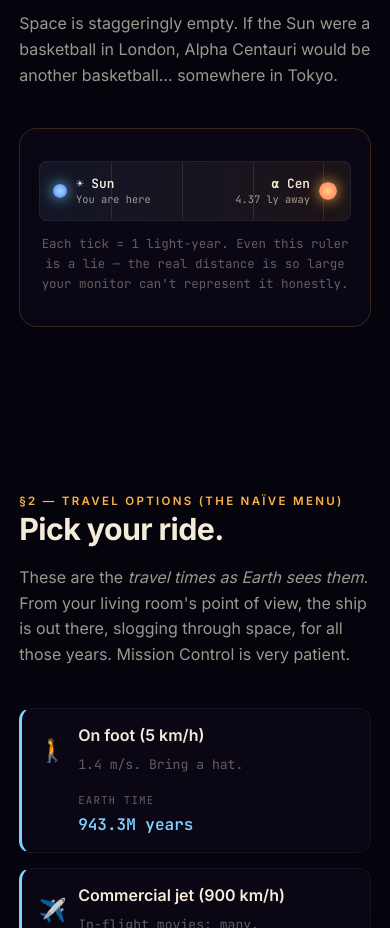
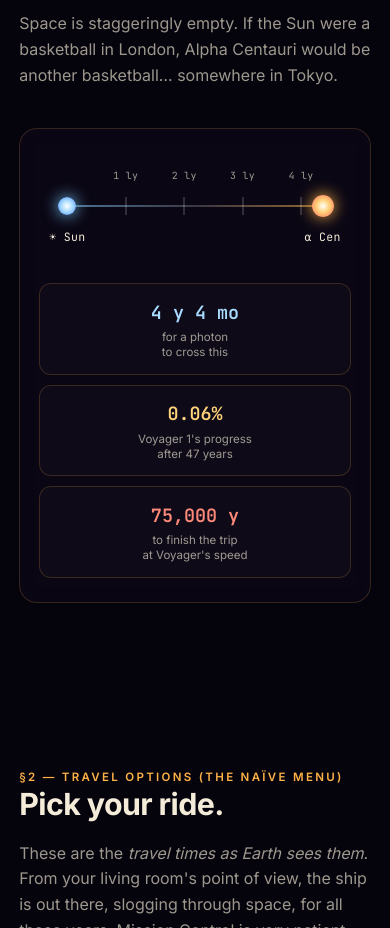
Before and after one commit to jhammant/TenMinutesToAlphaCentauri, a plain HTML site: page index.html in a window 390 px wide. Shown: the part 1500-2428 px from the top of the page. Drawn offline with Linux system fonts and the light colour scheme.

Commit message:
feat: rebuild §1 distance ruler into a readable annotated axis
The old ruler was a flat glass bar with invisible ticks and the labels
"You are here" / "4.37 ly away" — decorative, not informative. Replaced
with a real scale visualization:

- Horizontal axis from Sun → α Cen, gradient-tinted
- Light-year ticks at 1/2/3/4 ly with "1 ly" ... "4 ly" labels above
- Glowing endpoint dots (Sun cyan, α Cen amber) with clean labels below
- Three stat callouts underneath that actually communicate scale:
    · 4y 4mo for a photon to cross
    · 0.06% Voyager 1 progress in 47 years
    · 75,000 y to finish at Voyager's speed

Mobile: stats collapse to a single column.

```diff
--- a/index.html
+++ b/index.html
@@ -188,7 +188,7 @@
   /* ========== Distance visualization ========== */
   .distance-viz {
     margin-top: 2.5rem;
-    padding: 2rem 1.2rem;
+    padding: 2.5rem 2rem 2rem;
     background: var(--glass);
     border: 1px solid var(--glass-border);
     border-radius: 18px;
@@ -196,47 +196,99 @@
   }
   .ruler {
     position: relative;
-    height: 60px;
-    background: linear-gradient(90deg, rgba(127, 209, 255, 0.08), rgba(255, 179, 71, 0.08));
-    border-radius: 8px;
-    border: 1px solid rgba(255, 255, 255, 0.06);
-    overflow: visible;
+    height: 90px;
+    padding: 0 28px;
+  }
+  .ruler-axis {
+    position: absolute;
+    left: 28px;
+    right: 28px;
+    top: 50%;
+    height: 2px;
+    background: linear-gradient(90deg, rgba(127, 209, 255, 0.55), rgba(255, 255, 255, 0.2), rgba(255, 179, 71, 0.55));
+    border-radius: 2px;
+    transform: translateY(-50%);
   }
   .ruler-tick {
     position: absolute;
-    top: 0;
-    bottom: 0;
+    top: 50%;
     width: 1px;
-    background: rgba(255, 255, 255, 0.1);
-  }
-  .ruler-marker {
+    height: 18px;
+    background: rgba(255, 255, 255, 0.32);
+    transform: translate(-50%, -50%);
+    pointer-events: none;
+  }
+  .ruler-tick-label {
+    position: absolute;
+    top: calc(50% - 22px);
+    transform: translate(-50%, -100%);
+    font-family: var(--mono);
+    font-size: 0.68rem;
+    color: var(--ink-dim);
+    white-space: nowrap;
+    letter-spacing: 0.03em;
+  }
+  .ruler-endpoint {
     position: absolute;
     top: 50%;
-    transform: translateY(-50%);
     display: flex;
+    flex-direction: column;
     align-items: center;
-    gap: 0.55rem;
+  }
+  .ruler-endpoint-sun { left: 28px; transform: translate(-50%, -50%); color: var(--cyan); }
+  .ruler-endpoint-alpha { right: 28px; transform: translate(50%, -50%); color: var(--amber); }
+  .ruler-dot {
+    width: 18px;
+    height: 18px;
+    border-radius: 50%;
+    box-shadow: 0 0 16px currentColor;
+    flex-shrink: 0;
+  }
+  .ruler-endpoint-sun .ruler-dot {
+    background: radial-gradient(circle, #ffffff 0%, #a8dbff 45%, #4488ff 100%);
+  }
+  .ruler-endpoint-alpha .ruler-dot {
+    width: 22px;
+    height: 22px;
+    background: radial-gradient(circle, #ffffff 0%, #ffd27a 40%, #ff6b5e 100%);
+  }
+  .ruler-endpoint-label {
+    position: absolute;
+    top: calc(50% + 22px);
+    font-family: var(--mono);
+    font-size: 0.78rem;
+    color: var(--ink);
+    letter-spacing: 0.03em;
     white-space: nowrap;
   }
-  .ruler-dot {
-    width: 14px;
-    height: 14px;
-    border-radius: 50%;
-    box-shadow: 0 0 14px currentColor;
-    flex-shrink: 0;
-  }
-  .ruler-label {
+  .ruler-stats {
+    margin-top: 2rem;
+    display: grid;
+    grid-template-columns: repeat(3, 1fr);
+    gap: 1rem;
+  }
+  .ruler-stat {
+    text-align: center;
+    padding: 1rem 0.75rem;
+    background: rgba(255, 255, 255, 0.02);
+    border: 1px solid var(--glass-border);
+    border-radius: 12px;
+  }
+  .ruler-stat-num {
+    font-family: var(--mono);
+    font-size: 1.35rem;
+    font-weight: 600;
+    color: var(--ink);
+    margin-bottom: 0.2rem;
+  }
+  .ruler-stat-lbl {
     font-size: 0.72rem;
     color: var(--ink-dim);
-    font-family: var(--mono);
-    line-height: 1.15;
-  }
-  .ruler-label strong { display: block; color: var(--ink); font-size: 0.8rem; margin-bottom: 0.1rem; }
-  .ruler-marker.left { left: 0.8rem; color: var(--cyan); flex-direction: row; }
-  .ruler-marker.right { right: 0.8rem; color: var(--amber); flex-direction: row-reverse; }
-  .ruler-marker.right .ruler-label { text-align: right; }
-  .ruler-marker.right .ruler-dot { width: 18px; height: 18px; background: radial-gradient(circle, #ffd27a, #ff6b5e); }
-  .ruler-marker.left .ruler-dot { background: radial-gradient(circle, #a8dbff, #4488ff); }
+    line-height: 1.3;
+  }
+  .ruler-stat.accent-photon .ruler-stat-num { color: #a8dbff; }
+  .ruler-stat.accent-voyager .ruler-stat-num { color: #ffd27a; }
+  .ruler-stat.accent-grim .ruler-stat-num { color: #ff8a7a; }
 
   /* ========== Options grid ========== */
   .options-grid {
@@ -631,8 +683,12 @@
     section { padding: 5rem 1.2rem; }
     .option-row { grid-template-columns: 1.8rem 1fr; gap: 0.7rem; padding: 0.9rem 1rem; }
     .option-time { grid-column: 2; text-align: left; margin-top: 0.3rem; }
-    .ruler-marker.left .ruler-label,
-    .ruler-marker.right .ruler-label { font-size: 0.65rem; }
+    .distance-viz { padding: 2rem 1.2rem 1.5rem; }
+    .ruler-stats { grid-template-columns: 1fr; gap: 0.6rem; }
+    .ruler-stat { padding: 0.85rem 0.75rem; }
+    .ruler-stat-num { font-size: 1.15rem; }
+    .ruler-tick-label { font-size: 0.62rem; }
+    .ruler-endpoint-label { font-size: 0.72rem; }
   }
 
   /* Scroll reveal */
@@ -706,19 +762,31 @@
 
     <div class="distance-viz">
       <div class="ruler" id="ruler">
-        <!-- ticks inserted by JS -->
-        <div class="ruler-marker left">
+        <div class="ruler-axis"></div>
+        <!-- ticks + tick labels injected by JS -->
+        <div class="ruler-endpoint ruler-endpoint-sun">
           <div class="ruler-dot"></div>
-          <div class="ruler-label"><strong>☀ Sun</strong>You are here</div>
-        </div>
-        <div class="ruler-marker right">
+          <div class="ruler-endpoint-label">☀ Sun</div>
+        </div>
+        <div class="ruler-endpoint ruler-endpoint-alpha">
           <div class="ruler-dot"></div>
-          <div class="ruler-label"><strong>α Cen</strong>4.37 ly away</div>
+          <div class="ruler-endpoint-label">α Cen</div>
         </div>
       </div>
-      <p style="font-size: 0.78rem; color: var(--ink-faint); margin-top: 0.8rem; font-family: var(--mono); text-align: center;">
-        Each tick = 1 light-year. Even this ruler is a lie — the real distance is so large your monitor can't represent it honestly.
-      </p>
+      <div class="ruler-stats">
+        <div class="ruler-stat accent-photon">
+          <div class="ruler-stat-num">4 y 4 mo</div>
+          <div class="ruler-stat-lbl">for a photon<br/>to cross this</div>
+        </div>
+        <div class="ruler-stat accent-voyager">
+          <div class="ruler-stat-num">0.06%</div>
+          <div class="ruler-stat-lbl">Voyager 1's progress<br/>after 47 years</div>
+        </div>
+        <div class="ruler-stat accent-grim">
+          <div class="ruler-stat-num">75,000 y</div>
+          <div class="ruler-stat-lbl">to finish the trip<br/>at Voyager's speed</div>
+        </div>
+      </div>
     </div>
   </section>
 
@@ -1070,10 +1138,16 @@
   // ============================================================
   const ruler = document.getElementById('ruler');
   for (let i = 1; i <= 4; i++) {
+    const pos = `calc(28px + (100% - 56px) * ${i / 4.37})`;
     const tick = document.createElement('div');
     tick.className = 'ruler-tick';
-    tick.style.left = `${(i / 4.37) * 100}%`;
+    tick.style.left = pos;
     ruler.appendChild(tick);
+    const label = document.createElement('div');
+    label.className = 'ruler-tick-label';
+    label.style.left = pos;
+    label.textContent = `${i} ly`;
+    ruler.appendChild(label);
   }
 
   // ============================================================
```
